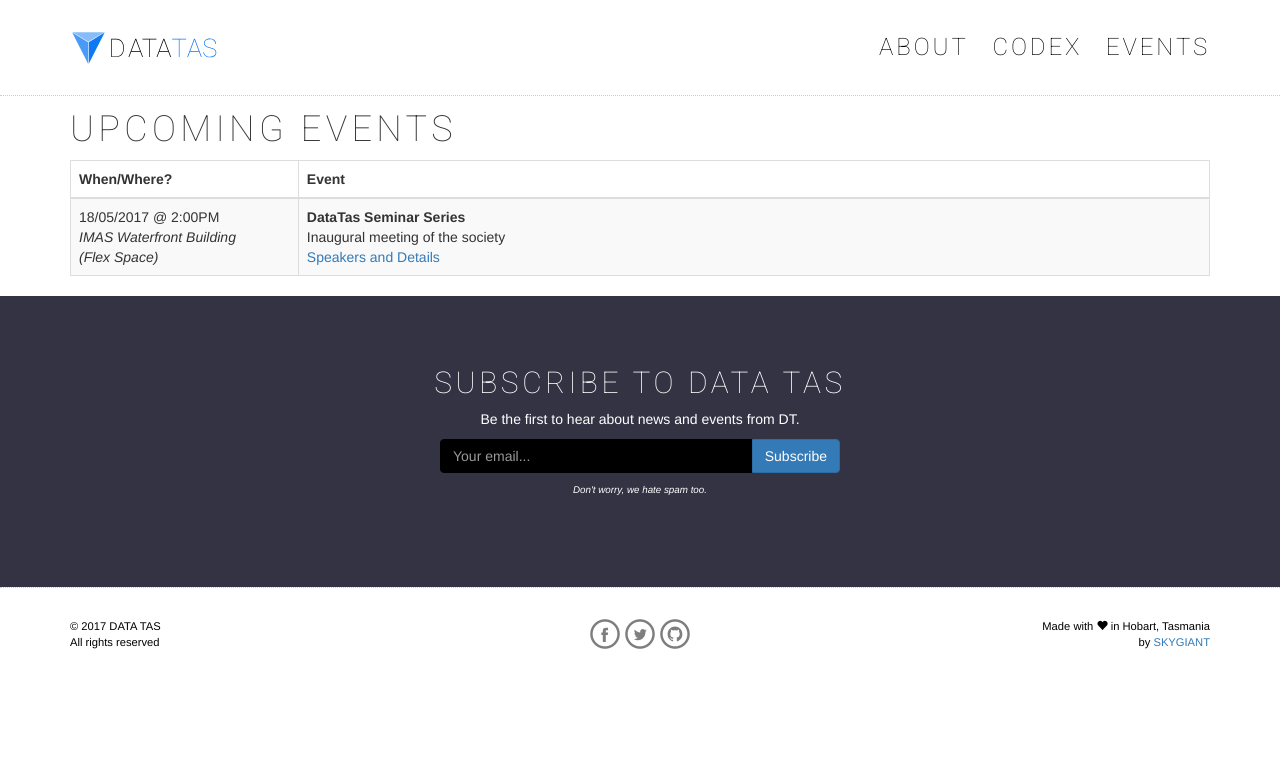
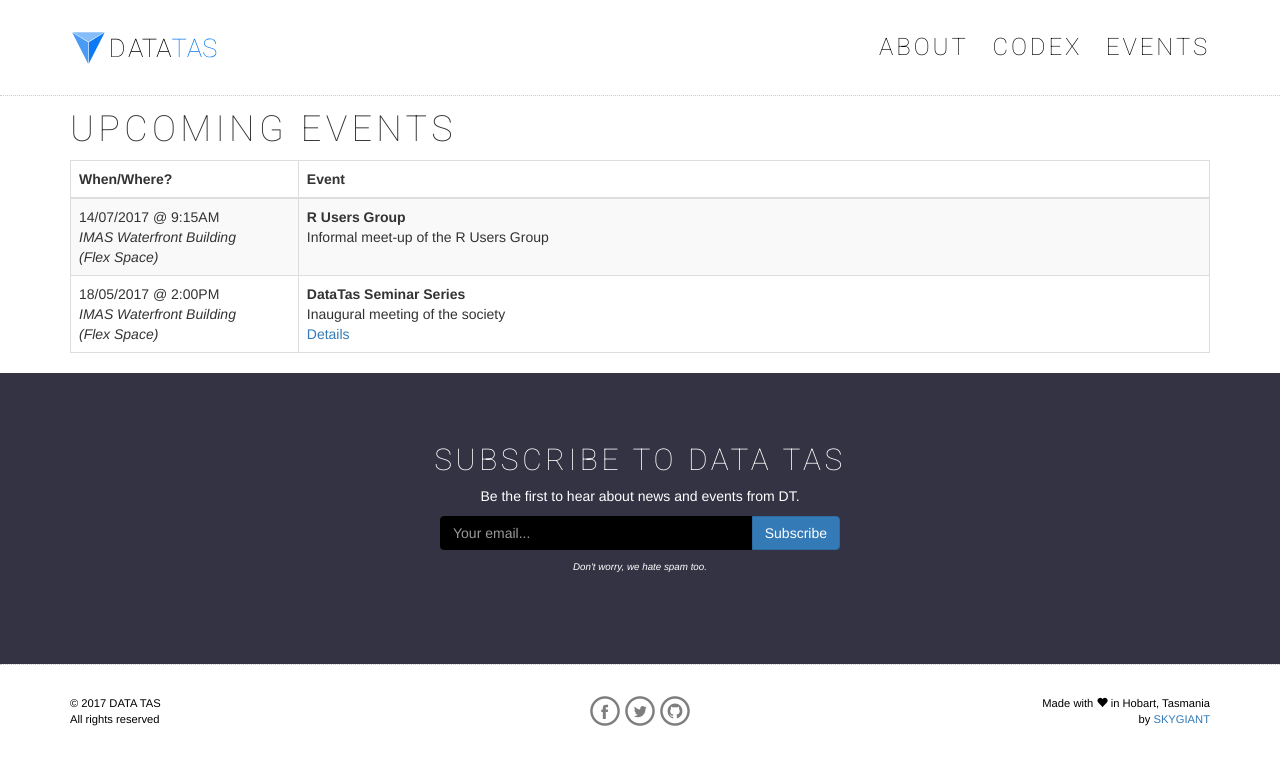
Before and after one commit to datatas/datatas.github.io, a Jekyll site: the page built from events/index.md, in a window 1280 px wide. Shown: the top 765 px of the page. Built offline with Jekyll 4.4.1, drawn with Linux system fonts in a browser that asks for light colours; nearby versions of some CDN libraries.

Commit message:
Added RUG meeting

```diff
--- a/_data/events.csv
+++ b/_data/events.csv
@@ -1,2 +1,3 @@
 date,time,venue,title,description,link
+14/07/2017,9:15AM,IMAS Waterfront Building<br/>(Flex Space),"R Users Group","Informal meet-up of the R Users Group",
 18/05/2017,2:00PM,IMAS Waterfront Building<br/>(Flex Space),DataTas Seminar Series,"Inaugural meeting of the society",http://mailchi.mp/d13a46aef036/data-tas-inaugural-meeting-april-7
--- a/events/index.md
+++ b/events/index.md
@@ -27,7 +27,8 @@ show_banner: false
         {% for event in site.data.events %}
         <tr>
             <td>{{event.date}} @ {{event.time}}<br/><em>{{event.venue}}</em></td>
-            <td><strong>{{event.title}}</strong><br/>{{event.description}}<br/><a href="{{event.link}}" target="_blank">Speakers and Details</a></td>
+            <td><strong>{{event.title}}</strong><br/>{{event.description}}
+            {% if event.link %}<br/><a href="{{event.link}}" target="_blank">Details</a>{% endif %}</td>
         </tr>
         {% endfor %}
 
```
